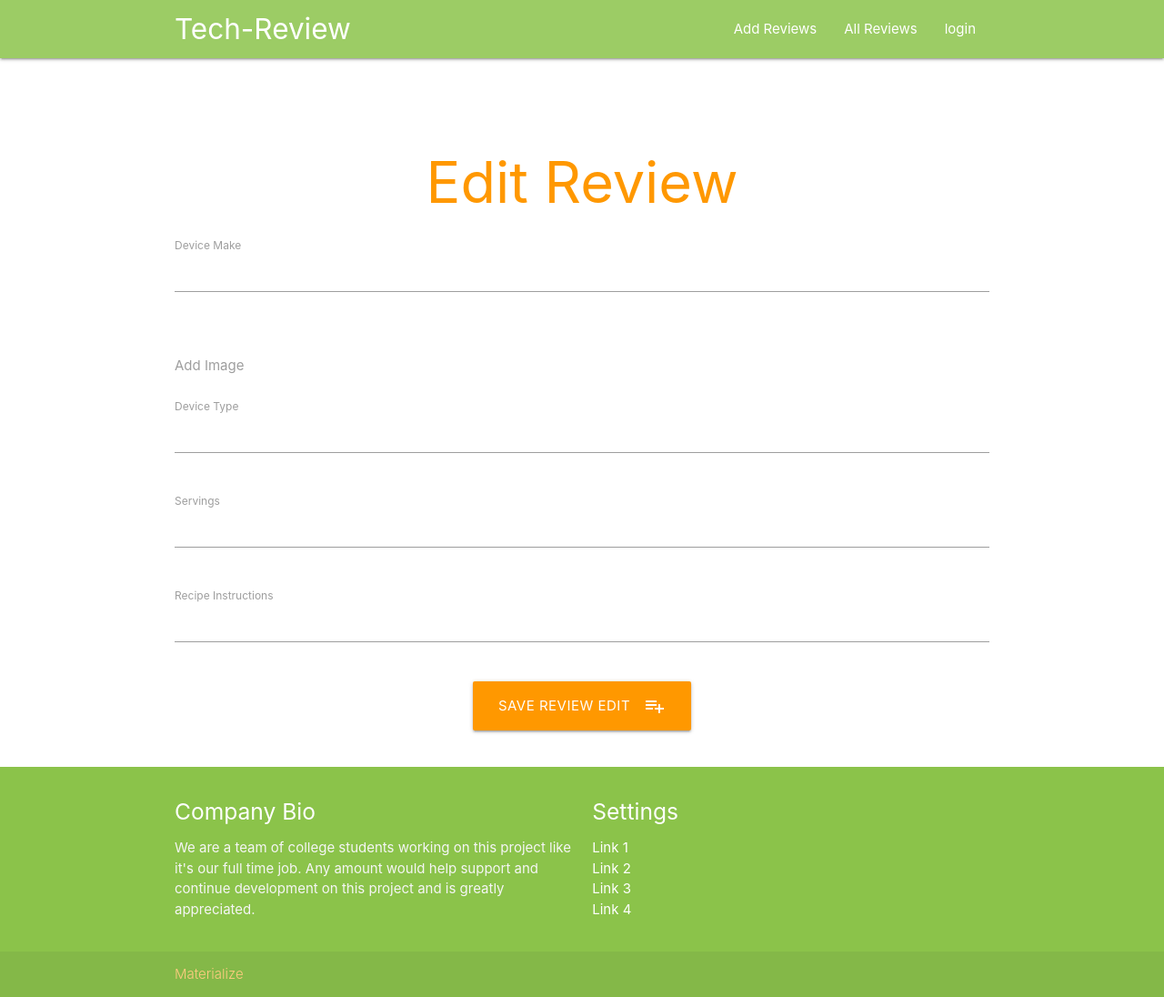
After one commit to rameez1822534/milestone-project-3, a Flask app: template templates/edit_review.html in a window 1280 px wide. The commit adds this page. Shown: the whole page at 91% size. Run offline with Flask 2, Linux system fonts and the light colour scheme; the template is opened without the code that fills it, so the values that code supplies are empty; some libraries are stand-ins or nearby versions.

Commit message:
edit form and button added

```diff
--- a/app.py
+++ b/app.py
@@ -6,7 +6,7 @@ from bson.objectid import ObjectId
 app = Flask(__name__)
 
 app.config["MONGO_DBNAME"] = "tech-data"
-app.config["MONGO_URI"] =  os.environ.get("MONGO_URI")
+app.config["MONGO_URI"] = os.getenv('MONGO_URI', 'mongodb://localhost')
 
 mongo = PyMongo(app)
 
@@ -28,8 +28,15 @@ def insert_reviews():
 
 @app.route('/review_display/<review_id>')
 def review_display(review_id):
-    reviews = mongo.db.reviews.find_one({'_id': ObjectId(review_id)})
-    return render_template('review_display.html', reviews=reviews)
+    review = mongo.db.reviews.find_one({'_id': ObjectId(review_id)})
+    return render_template('review_display.html', reviews=review)
+
+@app.route('/edit_review/<review_id>')
+def edit_review(review_id):
+    review = mongo.db.reviews1.find_one({"_id": ObjectId(review_id)})
+    all_categories = mongo.db.categories.find()
+    print(edit_review)
+    return render_template('edit_review.html', reviews1=review, categories=all_categories)
 
 if __name__ == '__main__':
     app.run(host=os.environ.get("IP"),
--- /dev/null
+++ b/templates/edit_review.html
@@ -0,0 +1,51 @@
+{% extends "base.html" %}
+{% block content %}
+    <div class="section no-pad-bot" id="index-banner">
+        <div class="container">
+            <br><br>
+            <h1 class="header center orange-text">Edit Review</h1>
+<!--Materialise form to imput recipes-->
+            <div class="row">
+            <form action="{{ url_for('edit_review', review_id=reviews._id) }}" method="POST" class="col s12">
+                <div class="row">
+                    <div class="input-field center col s12">
+                    <input value="{{ review.device_make }}" placeholder="" name="device_make" id="device_make" type="text" class="validate">
+                    <label for="device_make">Device Make</label>
+                    </div>
+                </div>
+                <div class="row">
+                    <div class="input-field center col s12">
+                    <input value="{{ review.deviceimage_url}}" placeholder="" id="deviceimage_url" name="deviceimage_url" type="image" class="validate">
+                    <label for="deviceimage_url">Add Image</label>
+                    </div>
+                </div>
+                <div class="row">
+                    <div class="input-field center col s12">
+                    <input value="{{ review.device_type}}" placeholder="" id="device_type" name="device_type" type="text" class="validate">
+                    <label for="device_type">Device Type</label>
+                    </div>
+                </div>
+                <div class="row">
+                    <div class="input-field center col s12">
+                    <input value="{{ review.device_model }}" placeholder="" id="device_model" name="device_model" type="text" class="validate">
+                    <label for="device_model">Servings</label>
+                    </div>
+                </div>
+                <div class="row">
+                    <div class="input-field col s12">
+                    <input value="{{ review.device_review }}" placeholder="" id="device_review" name="device_review" type="text" class="validate">
+                    <label for="device_review">Recipe Instructions</label>
+                    </div>
+                </div>
+                <div class="row center">
+                     <button class="btn-large waves-effect waves-light orange" type="submit" name="action">Save Review Edit
+                         <i class="material-icons right">playlist_add</i>
+                    </button>
+
+                </div>
+            </form>
+            </div>
+        </div>
+    </div>
+
+{% endblock %}
```
Also changed, not shown: templates/add_reviews.html (+4 -4 lines), templates/review_display.html (+7 -0 lines).
